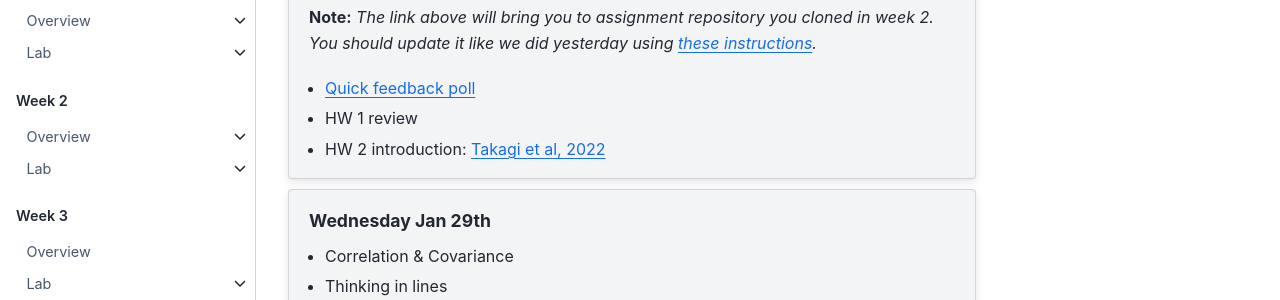
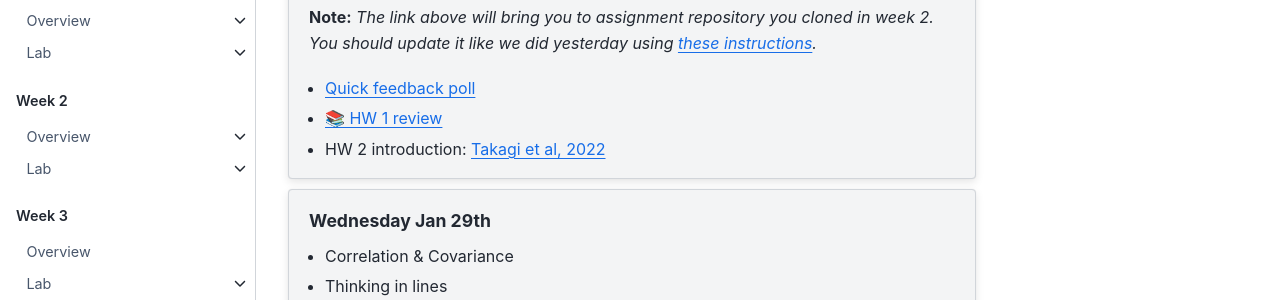
Before and after one commit to psyc201b/PSYC-201B, a Jupyter Book: the page built from lectures/wk4/overview.md, in a window 1280 px wide and 1076 px high. Shown: the part 607-907 px from the top of the window. Built offline with Jupyter Book 1.0.4 settings and Sphinx 7.4.7 and the Sphinx Book theme 1.1.4, drawn with Linux system fonts in a browser that asks for light colours; pages that are not in the unit, such as notebooks, are missing from menus; part of the change alters nothing that is shown.

````diff
--- a/lectures/wk4/overview.md
+++ b/lectures/wk4/overview.md
@@ -16,7 +16,7 @@ Due: **Mon, Feb 10th** (by Midnight)
 **Note:** *The link above will bring you to assignment repository you cloned in week 2. You should update it like we did yesterday using [these instructions](classroom-updates).*
 
 - [Quick feedback poll](https://docs.google.com/forms/d/e/1FAIpQLSdPnaKV3IsLEGFMbGtUEFqEEem0u6jb8WhpgLF6necyxY6Jeg/viewform)
-- HW 1 review
+- [📚 HW 1 review](https://classroom.github.com/a/OUHgtClr)
 - HW 2 introduction: [Takagi et al, 2022](https://www.nature.com/articles/s41598-022-10261-5)
 ```
 
````
